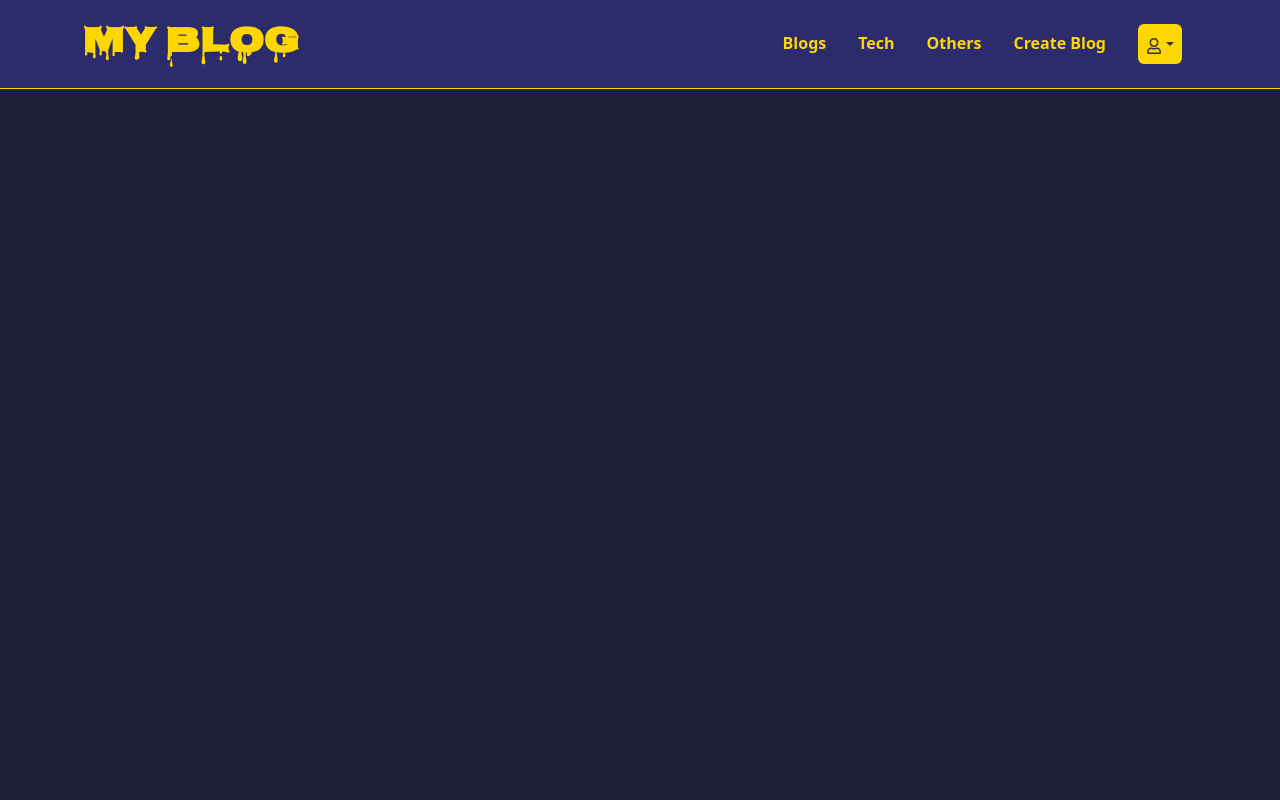
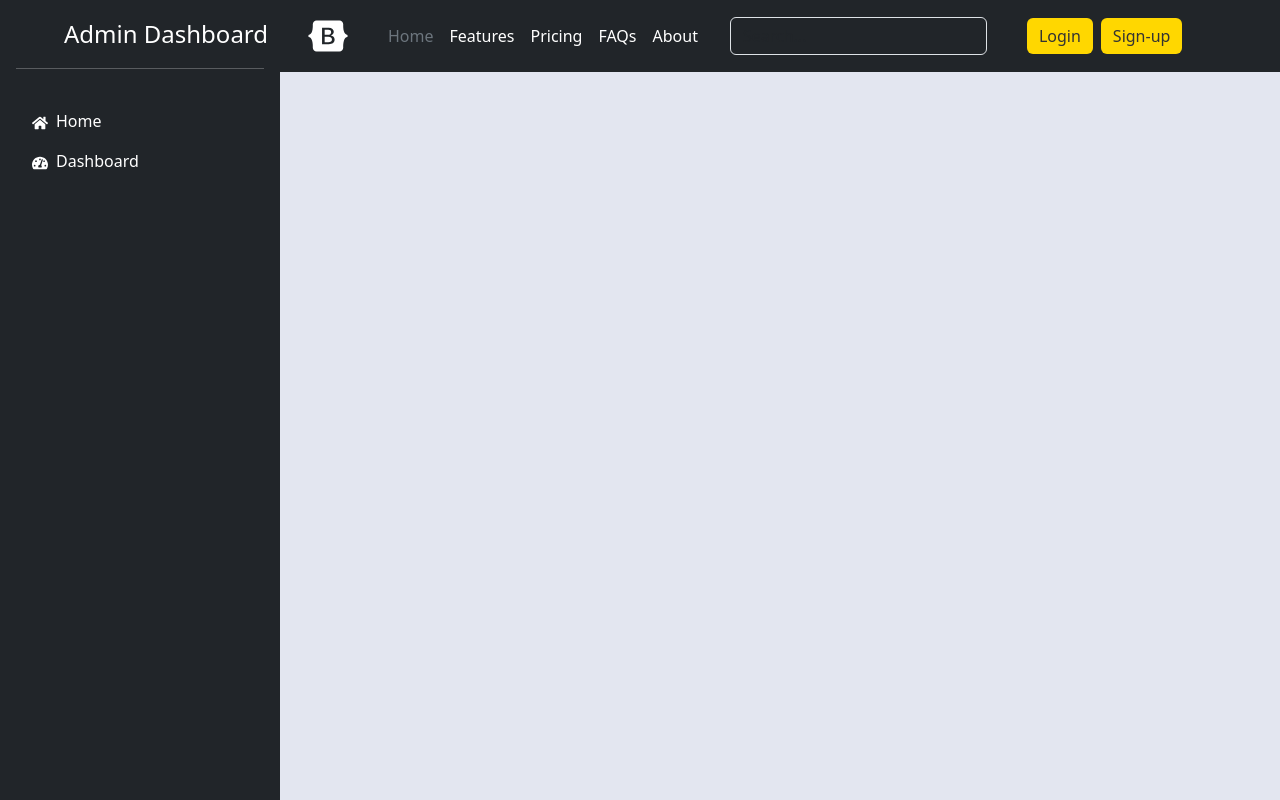
Before and after one commit to ngarikev/my_blog, a React (Vite) app in the folder client/: page /dashboard in a window 1280 px wide. Built offline with nearby package versions, Linux system fonts and the light colour scheme.

Commit message:
added a dashboard

```diff
--- a/client/package.json
+++ b/client/package.json
@@ -14,6 +14,7 @@
     "bootstrap": "^5.3.3",
     "react": "^18.3.1",
     "react-bootstrap": "^2.10.4",
+    "react-bootstrap-sidebar-menu": "^2.0.3",
     "react-dom": "^18.3.1",
     "react-icons": "^5.2.1",
     "react-quill": "^2.0.0",
@@ -29,6 +30,7 @@
     "eslint-plugin-react": "^7.34.3",
     "eslint-plugin-react-hooks": "^4.6.2",
     "eslint-plugin-react-refresh": "^0.4.7",
+    "sass": "^1.77.8",
     "vite": "^5.3.4"
   }
 }
--- a/client/src/App.jsx
+++ b/client/src/App.jsx
@@ -1,4 +1,4 @@
-import Header from "./components/Header"
+
 import { BrowserRouter as Router, Routes, Route } from "react-router-dom"
 import BlogsSreen from "./pages/BlogsScreen"
 import TechBlogs from "./pages/TechBlogs"
@@ -7,6 +7,7 @@ import OtherBlogs from "./pages/OtherBlogs"
 import ViewBlog from "./pages/ViewBlog"
 import Register from "./pages/Register"
 import Login from "./pages/Login"
+import Dashboard from "./components/Dashboard"
 
 
 function App() {
@@ -15,13 +16,14 @@ function App() {
   return (
     <>
       <Router>
-        <Header />
+
         <Routes>
           <Route path="/" element={ <BlogsSreen />} />
           <Route path="/tech" element={ <TechBlogs />} />
           <Route path="/others" element={ <OtherBlogs />} />
           <Route path="/register" element={ <Register />} />
           <Route path="/login" element={ <Login />} />
+          <Route path="/dashboard" element={ <Dashboard />}/>
           <Route path="/create-blog" element={ <CreateBlog />} />
           <Route path="/view/:id" element={ <ViewBlog />} />
         </Routes>
--- /dev/null
+++ b/client/src/components/Dashboard.jsx
@@ -0,0 +1,17 @@
+import React from 'react';
+import DashboardSidebar from './layout/DashboardSidebar'
+import DashboardHeader from './layout/DashboardHeader';
+
+function Dashboard() {
+  return (
+    <div className="dashboard-background d-flex">
+      <DashboardSidebar />
+      <div className="flex-grow-1">
+       <DashboardHeader />
+      </div>
+
+    </div>
+  )
+}
+
+export default Dashboard
--- /dev/null
+++ b/client/src/components/layout/DashboardHeader.jsx
@@ -0,0 +1,47 @@
+import React from 'react';
+import { Container, Row, Col, Nav, Form, Button } from 'react-bootstrap';
+import { FaBootstrap } from 'react-icons/fa';
+
+function DashboardHeader() {
+  return (
+    <header className="p-3 text-bg-dark">
+      <Container>
+        <Row className="d-flex flex-wrap align-items-center justify-content-center justify-content-lg-start">
+          <Col xs="auto" className="d-flex align-items-center mb-2 mb-lg-0">
+            <a href="/" className="d-flex align-items-center text-white text-decoration-none">
+              <FaBootstrap size={40} className="me-2" />
+            </a>
+          </Col>
+
+          <Col xs={12} lg="auto" className="mb-2 justify-content-center mb-md-0">
+            <Nav className="nav justify-content-center">
+              <Nav.Link href="#" className="px-2 text-secondary">Home</Nav.Link>
+              <Nav.Link href="#" className="px-2 text-white">Features</Nav.Link>
+              <Nav.Link href="#" className="px-2 text-white">Pricing</Nav.Link>
+              <Nav.Link href="#" className="px-2 text-white">FAQs</Nav.Link>
+              <Nav.Link href="#" className="px-2 text-white">About</Nav.Link>
+            </Nav>
+          </Col>
+
+          <Col xs={12} lg="auto" className="mb-3 mb-lg-0 me-lg-3">
+            <Form role="search">
+              <Form.Control
+                type="search"
+                className="form-control-dark text-bg-dark"
+                placeholder="Search..."
+                aria-label="Search"
+              />
+            </Form>
+          </Col>
+
+          <Col xs="auto" className="text-end">
+            <Button variant="outline-light" className="me-2">Login</Button>
+            <Button variant="warning">Sign-up</Button>
+          </Col>
+        </Row>
+      </Container>
+    </header>
+  );
+}
+
+export default DashboardHeader
--- /dev/null
+++ b/client/src/components/layout/DashboardSidebar.jsx
@@ -0,0 +1,44 @@
+import React from "react";
+import { Nav, Navbar } from "react-bootstrap";
+import { FaHome, FaTachometerAlt, FaTable, FaUsers } from "react-icons/fa";
+import { Link } from "react-router-dom";
+
+function DashboardSidebar() {
+  return (
+    <div
+      className="d-flex flex-column flex-shrink-0 p-3  text-bg-dark"
+      style={{ width: "280px", height: "100%" }}
+    >
+      <Navbar.Brand
+        href="/"
+        className="d-flex align-items-center mb-3 mb-md-0 me-md-auto text-white text-decoration-none"
+      >
+        <svg className="bi pe-none me-2" width="40" height="32">
+          <use xlinkHref="#bootstrap" />
+        </svg>
+        <span className="fs-4">Admin Dashboard</span>
+      </Navbar.Brand>
+      <hr />
+      <Nav className="nav-pills flex-column mb-auto mt-4">
+        <Nav>
+          <Link
+            to="/dashboard"
+            className="active text-decoration-none text-white ms-3 mb-3"
+            aria-current="page"
+          >
+            <FaHome className="me-2" />
+            Home
+          </Link>
+        </Nav>
+        <Nav>
+          <Link to="" className="text-white text-decoration-none ms-3 mb-3">
+            <FaTachometerAlt className="me-2 " />
+            Dashboard
+          </Link>
+        </Nav>
+      </Nav>
+    </div>
+  );
+}
+
+export default DashboardSidebar;
--- a/client/src/index.css
+++ b/client/src/index.css
@@ -1,4 +1,5 @@
 @import url('https://fonts.googleapis.com/css2?family=Montserrat:wght@100;300;400;600;700;800&family=Nosifer&family=Space+Mono:wght@400;700&display=swap');
+
 
 :root {
   font-family: Inter, system-ui, Avenir, Helvetica, Arial, sans-serif;
@@ -101,6 +102,10 @@ width: 80%;
   .last-name{
     margin-top: 1rem !important;
   }
-
+}
+/*********dashboard********/
+.dashboard-background{
+  background-color: #e3e6f0;
+  height: 100vh;
 
 }
--- a/client/src/pages/BlogsScreen.jsx
+++ b/client/src/pages/BlogsScreen.jsx
@@ -2,6 +2,7 @@ import React, { useEffect, useState } from "react";
 import Blog from "../components/Blog";
 import axios from "axios";
 import { Container, Row } from "react-bootstrap";
+import Header from "../components/Header";
 
 function HomeScreen() {
   const [blogs, setBlogs] = useState([]);
@@ -20,6 +21,7 @@ function HomeScreen() {
   return (
     <>
     <main>
+    <Header />
        <Container >
         <Row className="my-5">
           {blogs.length > 0 &&
--- a/client/src/pages/OtherBlogs.jsx
+++ b/client/src/pages/OtherBlogs.jsx
@@ -2,6 +2,7 @@ import React, { useEffect, useState } from "react";
 import { Container, Row } from "react-bootstrap";
 import Blog from "../components/Blog";
 import axios from "axios";
+import Header from "../components/Header";
 
 function OtherBlogs() {
   const [blogs, setBlogs] = useState([]);
@@ -20,6 +21,7 @@ function OtherBlogs() {
   }, [])
   return (
     <>
+    <Header />
       <Container>
         <Row className="my-5">
           {blogs.length > 0 &&
--- a/client/src/pages/TechBlogs.jsx
+++ b/client/src/pages/TechBlogs.jsx
@@ -2,6 +2,7 @@ import React, { useEffect, useState } from 'react'
 import Blog from '../components/Blog';
 import { Container, Row } from 'react-bootstrap';
 import axios from 'axios';
+import Header from '../components/Header';
 
 function TechBlogs() {
  const [blogs, setBlogs] = useState([])
@@ -20,6 +21,7 @@ useEffect(() =>{
 }, [])
   return (
     <div>
+      <Header />
       <Container >
         <Row className="my-5">
           {blogs.length > 0 &&
--- a/client/src/pages/ViewBlog.jsx
+++ b/client/src/pages/ViewBlog.jsx
@@ -4,6 +4,7 @@ import { Button, Container, Form } from "react-bootstrap";
 import { CiClock2 } from "react-icons/ci";
 import { useParams } from "react-router-dom";
 import TimeAgo from "react-timeago";
+import Header from "../components/Header";
 
 function ViewBlog() {
   const { id } = useParams();
@@ -37,6 +38,7 @@ function ViewBlog() {
   }
   return (
     <>
+    <Header />
       <Container className=" m-5">
         <div className="d-flex flex-column align-items-center view-blog py-3 rounded">
           <h1 className="text-center">{blog.title}</h1>
```
Also changed, not shown: 1 other file (tests, documents, lock files or other folders).
